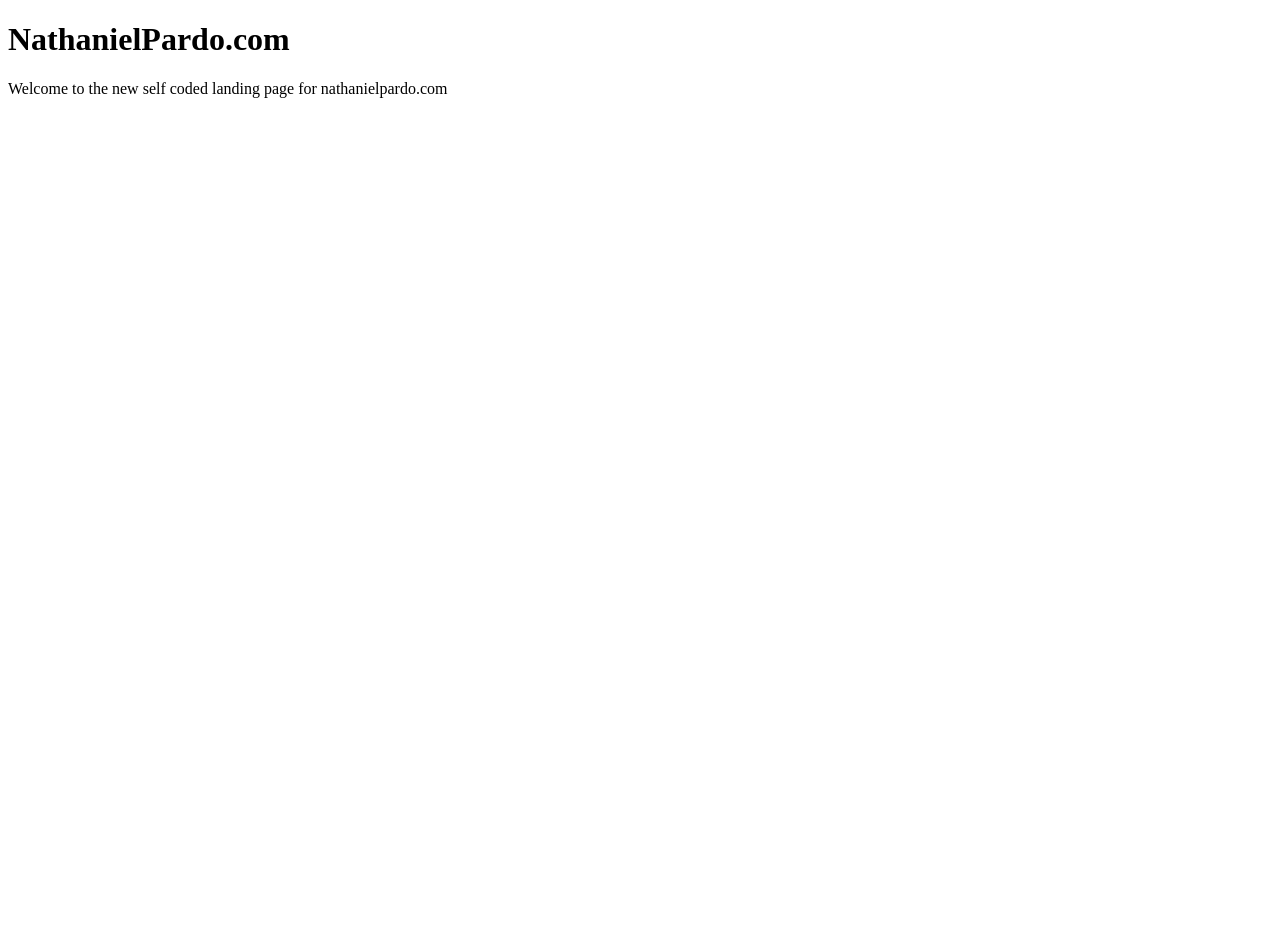
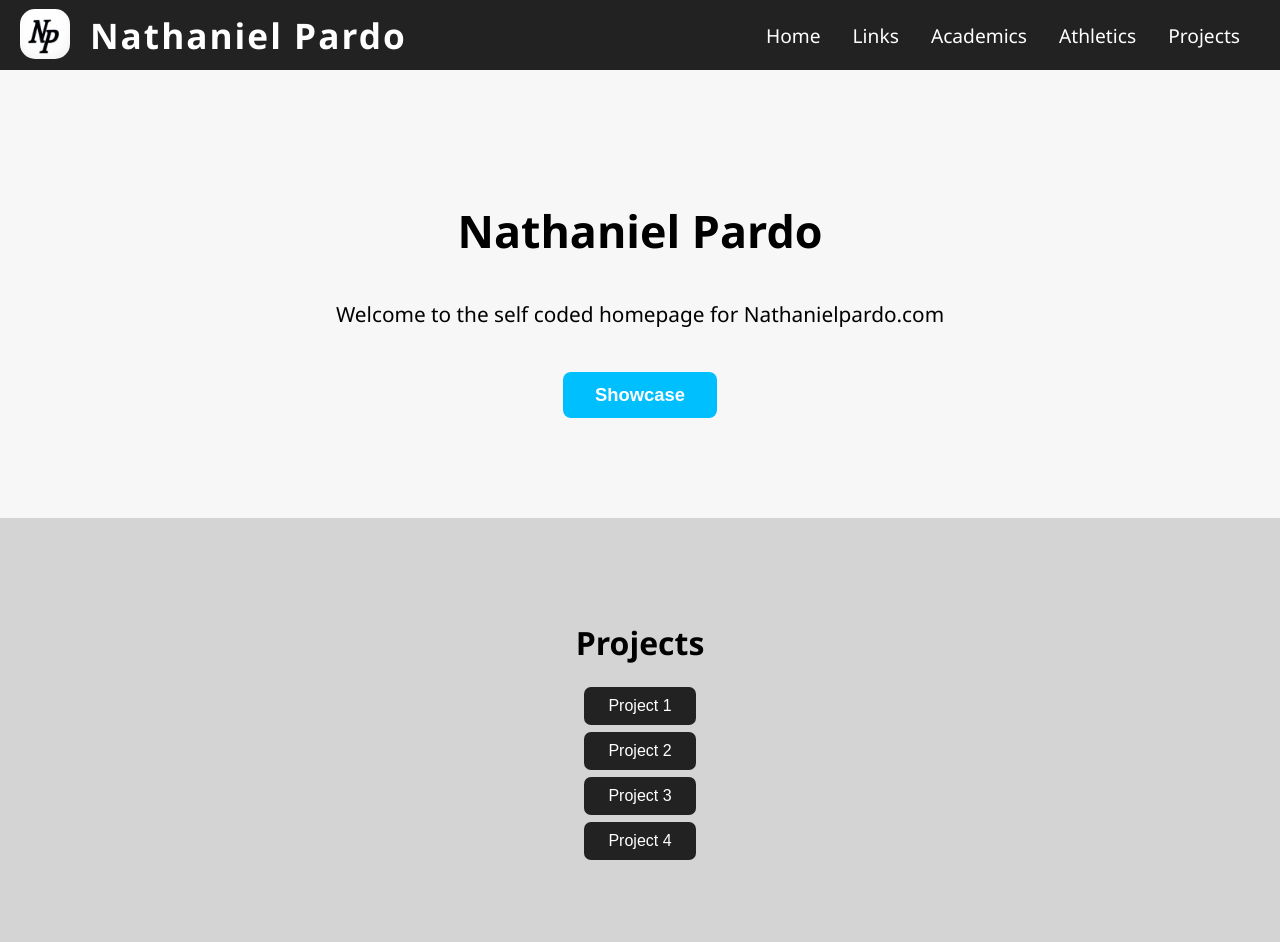
Before and after one commit to pardonia/vercel1, a plain HTML site: page index.html in a window 1280 px wide. Before the commit the page ends 800 px from the top, so only its background shows below. Drawn offline with Linux system fonts and the light colour scheme.

Commit message:
new design

```diff
--- a/index.html
+++ b/index.html
@@ -5,9 +5,38 @@
         <meta name="viewport" content="width=device-width, initial-scale=1.0">
         <title>Nathaniel Pardo</title>
         <link rel="icon" href="/favicon.ico" type="image/x-icon">
+        <link rel="stylesheet" href="/main.css">
+        <script src="//a.v0idk.dev/special/js/np.js" defer></script>
     </head>
     <body>
-        <h1>NathanielPardo.com</h1>
-        <p>Welcome to the new self coded landing page for nathanielpardo.com</p>
+        <div id="top">
+            <div id="tLeft">
+                <a href="#"><img src="/logo.png" id="logo"></a>
+                <a href="#" class="links"><span id="logoText">Nathaniel Pardo</span></a>
+            </div>
+            <div id="tRight">
+                <a href="#" class="links">Home</a>
+                <a href="/Links" class="links">Links</a>
+                <a href="/Academics" class="links">Academics</a>
+                <a href="/Athletics" class="links">Athletics</a>
+                <a href="/Projects" class="links" id="lst">Projects</a>
+            </div>
+        </div>
+        <div id="main">
+            <div id="mC">
+                <h1>Nathaniel Pardo</h1>
+                <p>Welcome to the self coded homepage for Nathanielpardo.com</p>
+                <button onclick="window.location.href='/Showcase'">Showcase</button>
+            </div>
+        </div>
+        <div id="projects">
+            <div id="pC">
+                <h1>Projects</h1>
+                <button onclick="window.location.href='/P1'">Project 1</button>
+                <button onclick="window.location.href='/P2'">Project 2</button>
+                <button onclick="window.location.href='/P3'">Project 3</button>
+                <button onclick="window.location.href='/P4'">Project 4</button>
+            </div>
+        </div>
     </body>
 </html>
--- /dev/null
+++ b/main.css
@@ -0,0 +1,132 @@
+/* Header styles */
+#top {
+	width: 100vw;
+	height: 70px;
+	background: #222;
+	display: flex;
+	align-items: center;
+	justify-content: space-between;
+	padding: 0 20px;
+	box-sizing: border-box;
+}
+#tLeft {
+	display: flex;
+	align-items: center;
+}
+#logo {
+    margin-top: 2px;
+	width: 50px;
+	height: 50px;
+	margin-right: 20px;
+    border-radius: 15px;
+}
+#logoText {
+	font-size: 2.2rem;
+	font-weight: bold;
+	letter-spacing: 2px;
+}
+#tRight {
+	display: flex;
+	gap: 32px;
+}
+.links {
+	color: #fff;
+	text-decoration: none;
+	font-size: 1.2rem;
+	font-weight: 500;
+	transition: color 0.2s;
+}
+.links:hover {
+	color: #00bfff;
+}
+#lst {
+    padding-right: 20px;
+}
+
+/* Main section styles */
+#main {
+	width: 100vw;
+	display: flex;
+	justify-content: center;
+	align-items: center;
+	padding: 60px 0;
+	background: #f7f7f7;
+	box-sizing: border-box;
+}
+#mC {
+	padding: 40px 60px;
+	display: flex;
+	flex-direction: column;
+	align-items: center;
+}
+#mC h1 {
+	font-size: 2.8rem;
+	font-weight: bold;
+	margin-bottom: 18px;
+	text-align: center;
+}
+#mC p {
+	font-size: 1.3rem;
+	margin-bottom: 24px;
+	text-align: center;
+	padding: 0 0 10px 0;
+}
+#mC button {
+	font-size: 1.15rem;
+	padding: 12px 32px;
+	border-radius: 8px;
+	border: none;
+	background: #00bfff;
+	color: #fff;
+	font-weight: 600;
+	cursor: pointer;
+	margin-top: 10px;
+	transition: background 0.2s;
+}
+#mC button:hover {
+	background: #0099cc;
+}
+
+/* Projects section styles */
+#projects {
+	width: 100vw;
+	display: flex;
+	justify-content: center;
+	align-items: center;
+	padding: 50px 0;
+	background: #d4d4d4;
+	box-sizing: border-box;
+}
+#pC {
+	padding: 32px 48px;
+	display: flex;
+	flex-direction: column;
+	align-items: center;
+}
+#pC h1 {
+	font-size: 2rem;
+	font-weight: bold;
+	margin-bottom: 16px;
+	text-align: center;
+}
+#pC button {
+	font-size: 1rem;
+	padding: 10px 24px;
+	border-radius: 7px;
+	border: none;
+	background: #222;
+	color: #fff;
+	font-weight: 500;
+	cursor: pointer;
+	margin: 7px 0 0 0;
+	transition: background 0.2s;
+}
+#pC button:hover {
+	background: #444;
+}
+
+body {
+	margin: 0;
+	font-family: 'Segoe UI', 'Arial', sans-serif;
+	background: #eaeaea;
+}
```
Also changed, not shown: logo.png (added).
